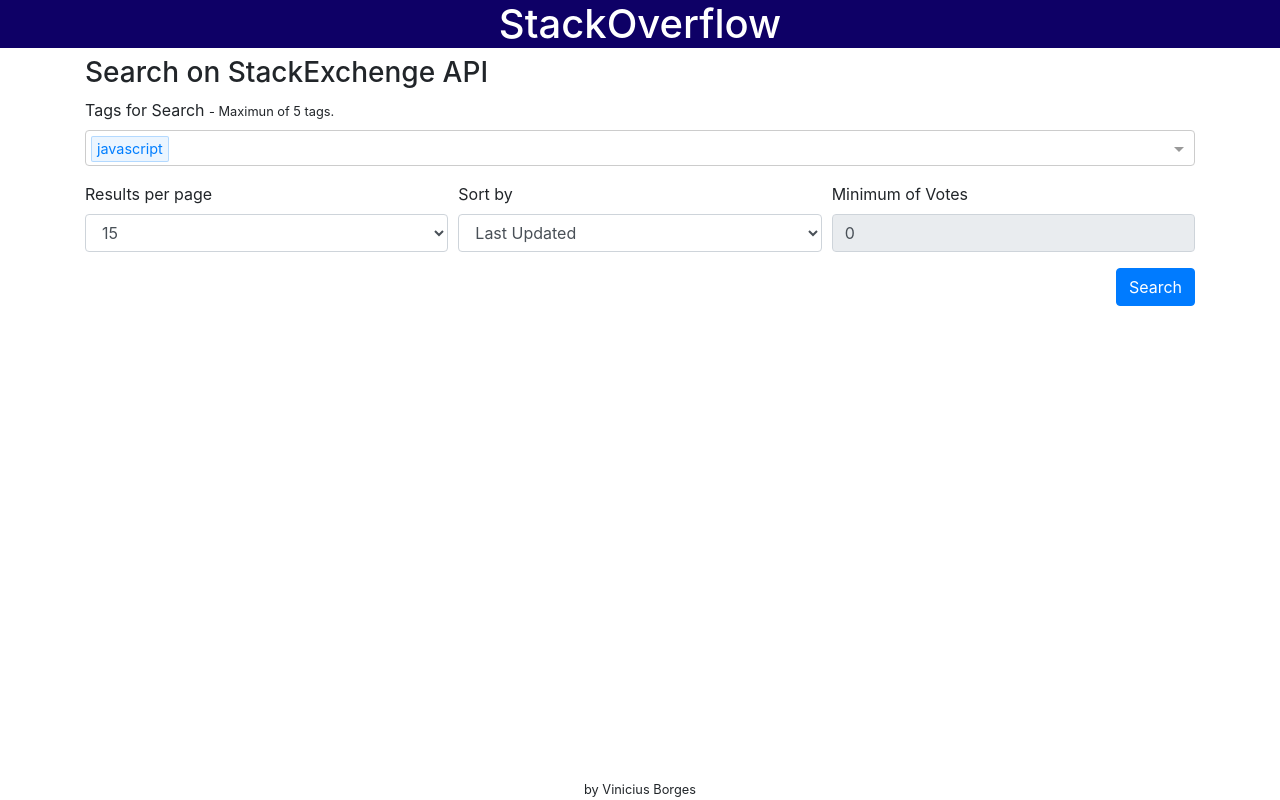
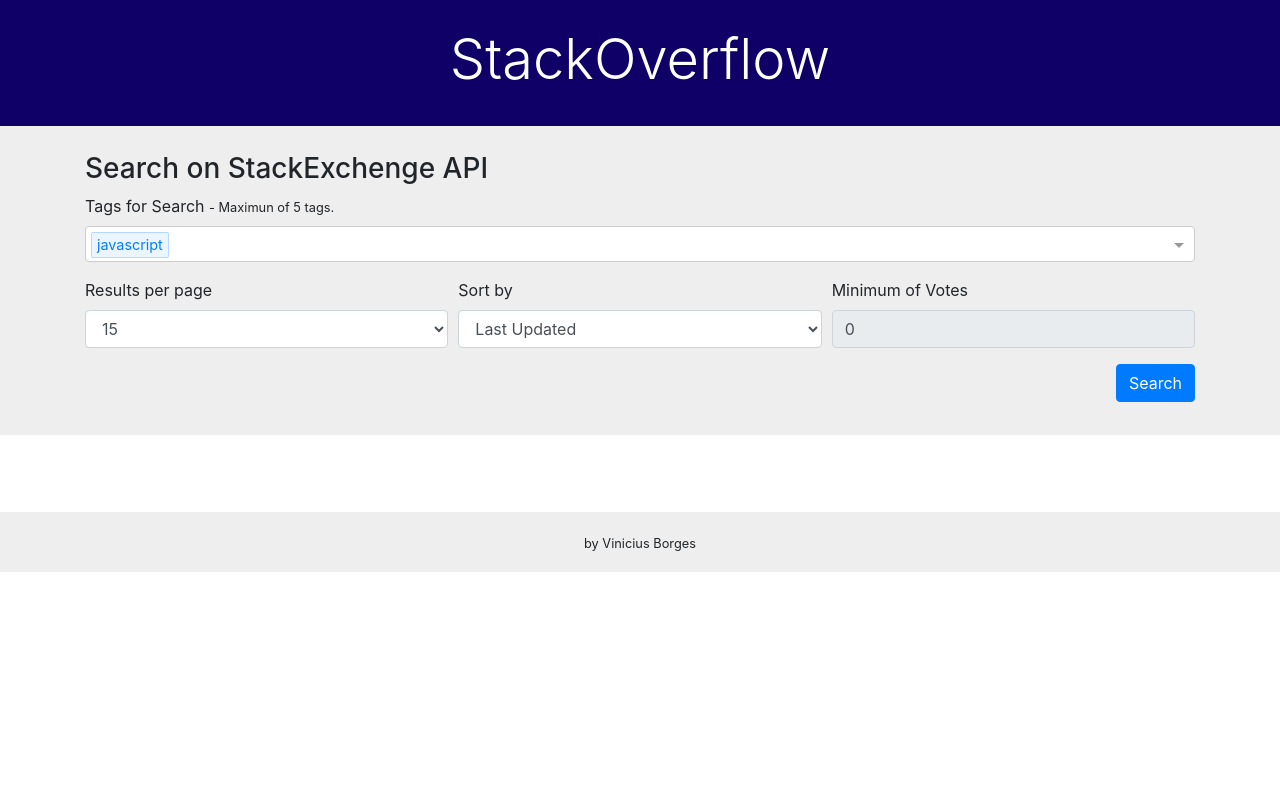
Before and after one commit to viniciusborges23/stackoverflow-api-search, a React (Create React App) app in the folder client/: page / in a window 1280 px wide. Built offline with nearby package versions, Linux system fonts and the light colour scheme.

Commit message:
changes questions layout and adds formats for numbers and dates

```diff
--- a/client/package.json
+++ b/client/package.json
@@ -7,15 +7,18 @@
     "apollo-client": "^2.2.5",
     "apollo-link-http": "^1.3.3",
     "bootstrap": "^4.0.0",
+    "dateformat": "^3.0.3",
     "graphql": "^0.13.1",
     "graphql-tag": "^2.7.3",
     "node-sass-chokidar": "0.0.3",
     "npm-run-all": "^4.1.2",
+    "numeral": "^2.0.6",
     "react": "^16.2.0",
     "react-apollo": "^2.0.4",
     "react-dom": "^16.2.0",
     "react-scripts": "1.1.1",
-    "react-select": "^1.2.1"
+    "react-select": "^1.2.1",
+    "unescape": "^1.0.1"
   },
   "scripts": {
     "build-css": "node-sass-chokidar src/ -o src/",
--- a/client/src/components/Footer.js
+++ b/client/src/components/Footer.js
@@ -3,7 +3,7 @@
 const Footer = () => {
   return (
     <footer>
-      <div className="container text-center fixed-bottom">
+      <div className="container text-center">
         <small>by Vinicius Borges</small>
       </div>
     </footer>
--- a/client/src/components/Header.js
+++ b/client/src/components/Header.js
@@ -4,7 +4,7 @@
   return (
     <header>
       <div className="container text-center">
-        <h1>StackOverflow</h1>
+        <h1 className="display-4">StackOverflow</h1>
       </div>
     </header>
   );
--- a/client/src/components/QuestionsList.js
+++ b/client/src/components/QuestionsList.js
@@ -1,5 +1,7 @@
 import React, { Component } from 'react';
-
+import numeral from 'numeral';
+import dateformat from 'dateformat';
+import decode from 'unescape';
 import Loading from './Loading';
 
 class QuestionsList extends Component {
@@ -18,44 +20,57 @@
 
     if (this.props.didSearch && !this.props.questions.length) {
       return (
-        <div>
-          <p>You're the first one to have this idea!</p>
+        <div className="container">
+          <h4>You're the first one to have this idea!</h4>
           <p>Sorry, we couldn't find any results matching the selected tags and filters.</p>
         </div>
       );
     }
     return this.props.questions.map(question => {
       return (
-        <div key={question.question_id} className="list-group-item flex-column align-items-start">
+        <div key={question.question_id} className="container list-group-item flex-column align-items-start">
           <div className="row">
             <div className="col col-md-2">
               <p className="text-center">
                 {question.score}
-                <br />votes
+                <br />
+                <small>votes</small>
               </p>
-              <p className="text-center">
+              <p className="p-3 bg-success text-white text-center">
                 {question.answer_count}
-                <br />answer
-              </p>
-              <p className="text-center">
-                <small>{question.view_count} views</small>
+                <br />
+                <small>answer</small>
               </p>
             </div>
-            <div className="col col-md-8">
-              <h5>{question.title}</h5>
+            <div className="col col-md-7">
+              <h5>{decode(question.title)}</h5>
               <p>{this.renderTags(question.tags)}</p>
-              <small>
-                <a href={question.link} target="_blank">
-                  View more
+              <div className="d-flex justify-content-between">
+                <small className="text-danger">
+                  {question.view_count > 1000
+                    ? numeral(question.view_count).format('0.0a')
+                    : numeral(question.view_count).format('0a')}{' '}
+                  views
+                </small>
+                <small className="text-right">
+                  <a href={question.link} target="_blank">
+                    View more
+                  </a>
+                </small>
+              </div>
+            </div>
+            <div className="col col-md-3 text-center">
+              <small>{dateformat(question.creation_date, '"asked" mmm dd, "at" HH:MM')}</small>
+              <figure className="figure">
+                <a href={question.owner.link} target="_blank">
+                  <img
+                    src={question.owner.profile_image}
+                    alt={question.owner.display_name}
+                    className="figure-img border-0 img-thumbnail"
+                  />
+                  <p className="figure-caption">{decode(question.owner.display_name)}</p>
                 </a>
-              </small>
-            </div>
-            <div className="col col-md-2">
-              <small>{question.creation_date}</small>
-              <img src={question.owner.profile_image} alt={question.owner.display_name} className="img-thumbnail" />
-              <p className="text-center">
-                <small>{question.owner.display_name}</small>
-              </p>
+              </figure>
             </div>
           </div>
         </div>
--- a/client/src/components/Search.js
+++ b/client/src/components/Search.js
@@ -36,7 +36,8 @@
 
   render() {
     return (
-      <div>
+      <div className="search">
+        <div className="container">
           <h3>Search on StackExchenge API</h3>
           <form onSubmit={this.props.onSubmit}>
             <div className="form-group">
@@ -98,6 +99,7 @@
             </div>
           </form>
         </div>
+      </div>
     );
   }
 }
--- a/client/src/containers/SearchPage.js
+++ b/client/src/containers/SearchPage.js
@@ -73,7 +73,7 @@
 
   render() {
     return (
-      <div className="container">
+      <div>
         <Search
           onSubmit={this.onSubmit}
           filters={this.state.filters}
@@ -103,7 +103,6 @@
         profile_image
         display_name
         link
-        reputation
       }
     }
   }
--- a/client/src/index.css
+++ b/client/src/index.css
@@ -1,4 +1,31 @@
 header {
   background-color: #0e0066;
   color: #ffffff;
+  padding: 2% 0;
 }
+
+footer {
+  width: 100%;
+  height: 60px;
+  line-height: 60px;
+  background-color: #eee;
+}
+
+img {
+  width: 50%;
+}
+
+.list-group {
+  margin: 3% 0;
+}
+
+.search {
+  padding: 2% 0;
+  background-color: #eee;
+}
+
+.badge {
+  margin: 2% 2% 0 0;
+  padding: 2%;
+  font-size: 0.75em;
+}
```
Also changed, not shown: 1 other file (tests, documents, lock files or other folders). Lines whose indentation alone changed are shown as unchanged.
